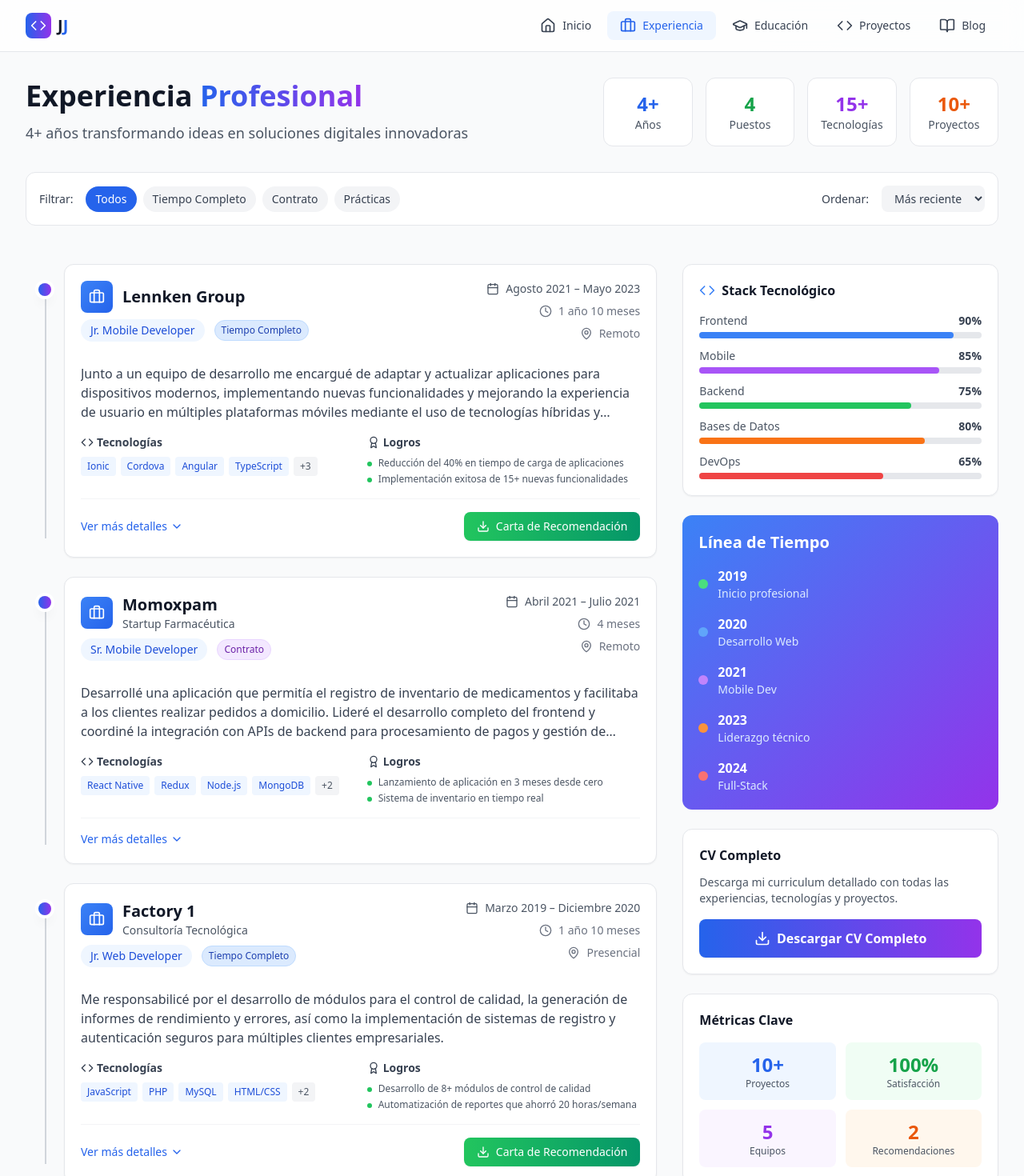
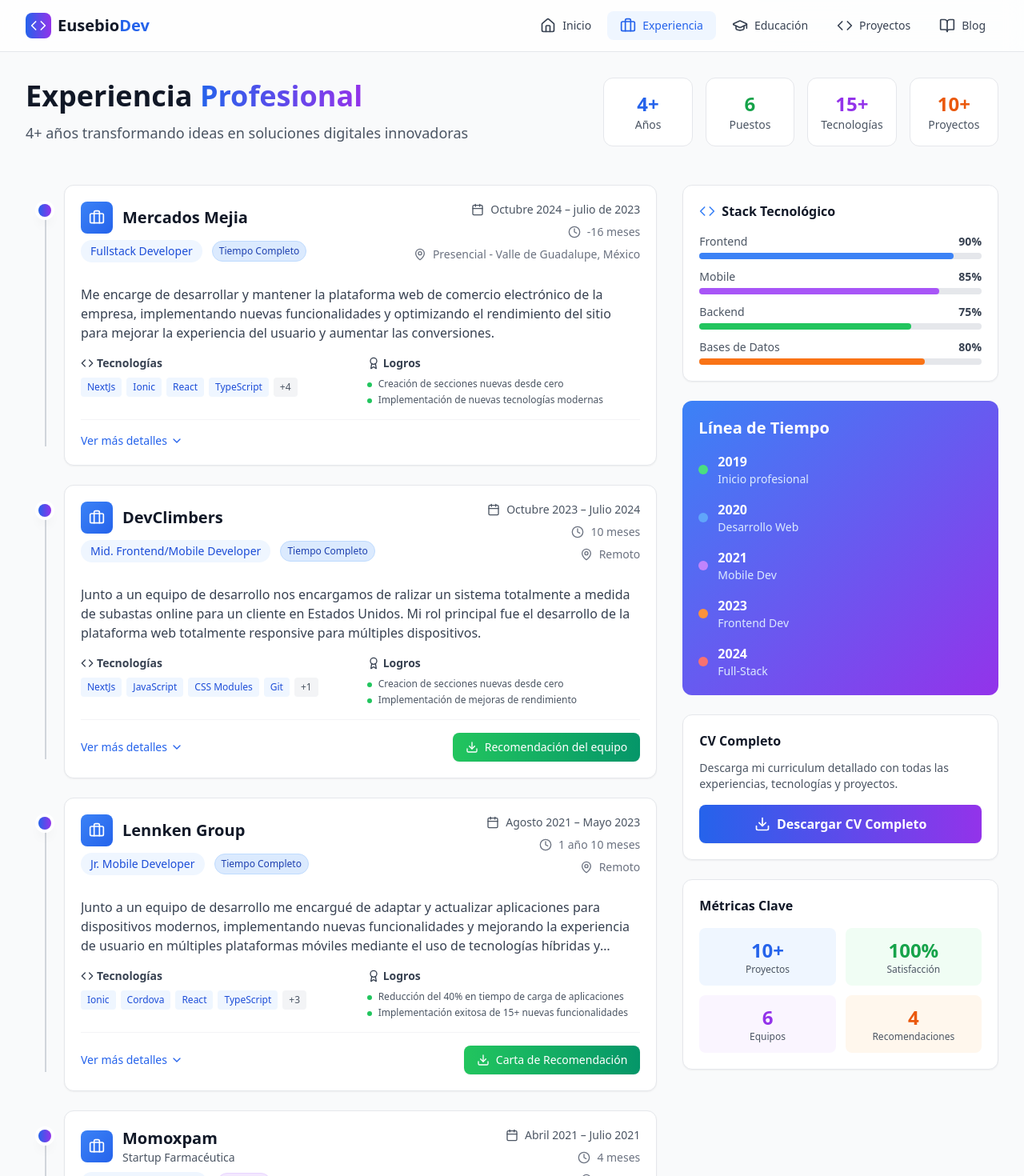
Before and after one commit to AresNative/portafolio, a React (Vite) app: page /experience in a window 1280 px wide. Shown: the top 1470 px of the page at 80% size. Built offline with nearby package versions, Linux system fonts and the light colour scheme.

Commit message:
Actualizar enlaces de redes sociales, corregir años de estudio y experiencia, y mejorar la función de cálculo de experiencia dinámica.

```diff
--- a/src/app.tsx
+++ b/src/app.tsx
@@ -55,11 +55,11 @@ function App() {
                             </p>
                         </div>
                         <div className="flex space-x-4">
-                            <a href="https://github.com/tu-usuario" target="_blank" rel="noopener noreferrer"
+                            <a href="https://github.com/AresNative" target="_blank" rel="noopener noreferrer"
                                 className="text-gray-600 dark:text-gray-400 hover:text-blue-600 dark:hover:text-blue-400">
                                 GitHub
                             </a>
-                            <a href="https://linkedin.com/in/tu-perfil" target="_blank" rel="noopener noreferrer"
+                            <a href="https://linkedin.com/in/juan-josé-eusebi-rodriguez-a6aaa8278/" target="_blank" rel="noopener noreferrer"
                                 className="text-gray-600 dark:text-gray-400 hover:text-blue-600 dark:hover:text-blue-400">
                                 LinkedIn
                             </a>
--- a/src/components/nav/index.tsx
+++ b/src/components/nav/index.tsx
@@ -24,7 +24,7 @@ function Nav() {
                                 <Code className="w-5 h-5 text-white" />
                             </div>
                             <span className="text-xl font-bold text-gray-900 dark:text-white">
-                                J<span className="text-blue-600">J</span>
+                                Eusebio<span className="text-blue-600">Dev</span>
                             </span>
                         </NavLink>
                     </div>
--- a/src/pages/experience/index.tsx
+++ b/src/pages/experience/index.tsx
@@ -1,5 +1,6 @@
 import { useState } from "react";
 import { Download, Calendar, Code, Briefcase, ChevronDown, Award, Clock, MapPin } from "lucide-react";
+import { calculateExperience } from "../home";
 
 interface ExperienceCardProps {
     title: string;
@@ -212,11 +213,11 @@ function Experience() {
                         {/* Stats Summary */}
                         <div className="grid grid-cols-2 md:grid-cols-4 gap-4">
                             <div className="bg-white dark:bg-gray-800 rounded-xl p-4 text-center border border-gray-200 dark:border-gray-700">
-                                <div className="text-2xl font-bold text-blue-600 dark:text-blue-400">{new Date().getFullYear() - 2019}+</div>
+                                <div className="text-2xl font-bold text-blue-600 dark:text-blue-400">{calculateExperience(new Date(2019, 2, 1))}+</div>
                                 <div className="text-sm text-gray-600 dark:text-gray-400">Años</div>
                             </div>
                             <div className="bg-white dark:bg-gray-800 rounded-xl p-4 text-center border border-gray-200 dark:border-gray-700">
-                                <div className="text-2xl font-bold text-green-600 dark:text-green-400">4</div>
+                                <div className="text-2xl font-bold text-green-600 dark:text-green-400">6</div>
                                 <div className="text-sm text-gray-600 dark:text-gray-400">Puestos</div>
                             </div>
                             <div className="bg-white dark:bg-gray-800 rounded-xl p-4 text-center border border-gray-200 dark:border-gray-700">
@@ -230,41 +231,6 @@ function Experience() {
                         </div>
                     </div>
 
-                    {/* Filters & Controls */}
-                    <div className="flex flex-col md:flex-row md:items-center justify-between gap-4 mb-6 p-4 bg-white dark:bg-gray-800 rounded-xl border border-gray-200 dark:border-gray-700">
-                        <div className="flex items-center gap-4">
-                            <span className="text-sm font-medium text-gray-700 dark:text-gray-300">Filtrar:</span>
-                            <div className="flex flex-wrap gap-2">
-                                {['all', 'full-time', 'contract', 'internship'].map((filterType) => (
-                                    <button
-                                        key={filterType}
-                                        onClick={() => setFilter(filterType)}
-                                        className={`px-3 py-1.5 rounded-full text-sm font-medium transition-colors ${filter === filterType
-                                            ? 'bg-blue-600 text-white'
-                                            : 'bg-gray-100 dark:bg-gray-700 text-gray-700 dark:text-gray-300 hover:bg-gray-200 dark:hover:bg-gray-600'
-                                            }`}
-                                    >
-                                        {filterType === 'all' ? 'Todos' :
-                                            filterType === 'full-time' ? 'Tiempo Completo' :
-                                                filterType === 'contract' ? 'Contrato' : 'Prácticas'}
-                                    </button>
-                                ))}
-                            </div>
-                        </div>
-
-                        <div className="flex items-center gap-4">
-                            <span className="text-sm font-medium text-gray-700 dark:text-gray-300">Ordenar:</span>
-                            <select
-                                value={sortBy}
-                                onChange={(e) => setSortBy(e.target.value)}
-                                className="px-3 py-1.5 bg-gray-100 dark:bg-gray-700 text-gray-700 dark:text-gray-300 rounded-lg text-sm font-medium focus:outline-none focus:ring-2 focus:ring-blue-500"
-                            >
-                                <option value="newest">Más reciente</option>
-                                <option value="oldest">Más antiguo</option>
-                                <option value="duration">Duración</option>
-                            </select>
-                        </div>
-                    </div>
                 </div>
 
                 {/* Experience Timeline & Sidebar */}
@@ -272,6 +238,44 @@ function Experience() {
                     {/* Main Timeline */}
                     <div className="lg:w-2/3">
                         <div className="space-y-6">
+                            {/* Mercados Mejia */}
+                            <ExperienceCard
+                                title="Mercados Mejia"
+                                company=""
+                                position="Fullstack Developer"
+                                period={`Octubre 2024 – ${new Date().toLocaleDateString('es-ES', { month: 'long', year: 'numeric' })}`}
+                                duration={`${Math.floor((new Date().getTime() - new Date(2024, 9, 1).getTime()) / (1000 * 60 * 60 * 24 * 30))} meses`}
+                                location="Presencial - Valle de Guadalupe, México"
+                                type="full-time"
+                                description="Me encarge de desarrollar y mantener la plataforma web de comercio electrónico de la empresa, implementando nuevas funcionalidades y optimizando el rendimiento del sitio para mejorar la experiencia del usuario y aumentar las conversiones."
+                                technologies={["NextJs", "Ionic", "React", "TypeScript", "Tailwind CSS", "Git", "Vercel", "Firebase"]}
+                                achievements={[
+                                    "Creación de secciones nuevas desde cero",
+                                    "Implementación de nuevas tecnologías modernas",
+                                    "Secciones ajustadas para el funcionamiento en tiempo real",
+                                ]}
+                            />
+                            {/* DevClimbers */}
+                            <ExperienceCard
+                                title="DevClimbers"
+                                company=""
+                                position="Mid. Frontend/Mobile Developer"
+                                period="Octubre 2023 – Julio 2024"
+                                duration="10 meses"
+                                location="Remoto"
+                                type="full-time"
+                                description="Junto a un equipo de desarrollo nos encargamos de ralizar un sistema totalmente a medida de subastas online para un cliente en Estados Unidos. Mi rol principal fue el desarrollo de la plataforma web totalmente responsive para múltiples dispositivos."
+                                technologies={["NextJs", "JavaScript", "CSS Modules", "Git", "Azure DevOps"]}
+                                achievements={[
+                                    "Creacion de secciones nuevas desde cero",
+                                    "Implementación de mejoras de rendimiento",
+                                    "Implementacion de tecnologías modernas",
+                                    "Secciones ajustadas para el funcionamiento en tiempo real"
+                                ]}
+                                document="Recomendación del equipo"
+                                download="recomendacion_lennkengroup.pdf"
+                                downloadUri="https://www.linkedin.com/in/juan-jos%C3%A9-eusebi-rodriguez-a6aaa8278/"
+                            />
                             {/* Lennken Group */}
                             <ExperienceCard
                                 title="Lennken Group"
@@ -282,12 +286,10 @@ function Experience() {
                                 location="Remoto"
                                 type="full-time"
                                 description="Junto a un equipo de desarrollo me encargué de adaptar y actualizar aplicaciones para dispositivos modernos, implementando nuevas funcionalidades y mejorando la experiencia de usuario en múltiples plataformas móviles mediante el uso de tecnologías híbridas y nativas."
-                                technologies={["Ionic", "Cordova", "Angular", "TypeScript", "Firebase", "Git", "Azure DevOps"]}
+                                technologies={["Ionic", "Cordova", "React", "TypeScript", "Firebase", "Git", "Azure DevOps"]}
                                 achievements={[
                                     "Reducción del 40% en tiempo de carga de aplicaciones",
                                     "Implementación exitosa de 15+ nuevas funcionalidades",
-                                    "Migración de 3 aplicaciones legacy a arquitecturas modernas",
-                                    "Mentoría a 2 desarrolladores junior"
                                 ]}
                                 document="Carta de Recomendación"
                                 download="recomendacion_lennkengroup.pdf"
@@ -304,7 +306,7 @@ function Experience() {
                                 location="Remoto"
                                 type="contract"
                                 description="Desarrollé una aplicación que permitía el registro de inventario de medicamentos y facilitaba a los clientes realizar pedidos a domicilio. Lideré el desarrollo completo del frontend y coordiné la integración con APIs de backend para procesamiento de pagos y gestión de inventario."
-                                technologies={["React Native", "Redux", "Node.js", "MongoDB", "AWS", "Stripe API"]}
+                                technologies={["Ionic", "Redux", "Node.js", "Firebase"]}
                                 achievements={[
                                     "Lanzamiento de aplicación en 3 meses desde cero",
                                     "Sistema de inventario en tiempo real",
@@ -371,7 +373,6 @@ function Experience() {
                                         { skill: 'Mobile', level: 85, color: 'bg-purple-500' },
                                         { skill: 'Backend', level: 75, color: 'bg-green-500' },
                                         { skill: 'Bases de Datos', level: 80, color: 'bg-orange-500' },
-                                        { skill: 'DevOps', level: 65, color: 'bg-red-500' }
                                     ].map((item, index) => (
                                         <div key={index}>
                                             <div className="flex justify-between text-sm mb-1">
@@ -394,7 +395,7 @@ function Experience() {
                                         { year: '2019', label: 'Inicio profesional', color: 'bg-green-400' },
                                         { year: '2020', label: 'Desarrollo Web', color: 'bg-blue-400' },
                                         { year: '2021', label: 'Mobile Dev', color: 'bg-purple-400' },
-                                        { year: '2023', label: 'Liderazgo técnico', color: 'bg-orange-400' },
+                                        { year: '2023', label: 'Frontend Dev', color: 'bg-orange-400' },
                                         { year: '2024', label: 'Full-Stack', color: 'bg-red-400' }
                                     ].map((item, index) => (
                                         <div key={index} className="flex items-center gap-3">
@@ -437,11 +438,11 @@ function Experience() {
                                         <div className="text-xs text-gray-600 dark:text-gray-400">Satisfacción</div>
                                     </div>
                                     <div className="text-center p-3 bg-purple-50 dark:bg-purple-900/20 rounded-lg">
-                                        <div className="text-2xl font-bold text-purple-600 dark:text-purple-400">5</div>
+                                        <div className="text-2xl font-bold text-purple-600 dark:text-purple-400">6</div>
                                         <div className="text-xs text-gray-600 dark:text-gray-400">Equipos</div>
                                     </div>
                                     <div className="text-center p-3 bg-orange-50 dark:bg-orange-900/20 rounded-lg">
-                                        <div className="text-2xl font-bold text-orange-600 dark:text-orange-400">2</div>
+                                        <div className="text-2xl font-bold text-orange-600 dark:text-orange-400">4</div>
                                         <div className="text-xs text-gray-600 dark:text-gray-400">Recomendaciones</div>
                                     </div>
                                 </div>
@@ -467,14 +468,16 @@ function Experience() {
                             { name: 'TypeScript', level: 'Intermedio', color: 'bg-blue-100 dark:bg-blue-900/20 border-blue-200 dark:border-blue-700' },
                             { name: 'Ionic', level: 'Avanzado', color: 'bg-purple-100 dark:bg-purple-900/20 border-purple-200 dark:border-purple-700' },
                             { name: 'Node.js', level: 'Intermedio', color: 'bg-green-100 dark:bg-green-900/20 border-green-200 dark:border-green-700' },
+                            { name: 'NextJs', level: 'Intermedio', color: 'bg-gray-100 dark:bg-gray-900/20 border-gray-200 dark:border-gray-700' },
                             { name: 'Firebase', level: 'Intermedio', color: 'bg-orange-100 dark:bg-orange-900/20 border-orange-200 dark:border-orange-700' },
                             { name: 'MongoDB', level: 'Intermedio', color: 'bg-green-100 dark:bg-green-900/20 border-green-200 dark:border-green-700' },
                             { name: 'PHP', level: 'Intermedio', color: 'bg-purple-100 dark:bg-purple-900/20 border-purple-200 dark:border-purple-700' },
+                            { name: 'C#', level: 'Intermedio', color: 'bg-blue-100 dark:bg-blue-900/20 border-blue-200 dark:border-blue-700' },
                             { name: 'Java', level: 'Intermedio', color: 'bg-red-100 dark:bg-red-900/20 border-red-200 dark:border-red-700' },
-                            { name: 'MySQL', level: 'Avanzado', color: 'bg-blue-100 dark:bg-blue-900/20 border-blue-200 dark:border-blue-700' },
+                            { name: 'JavaScript', level: 'Intermedio', color: 'bg-yellow-100 dark:bg-yellow-900/20 border-yellow-200 dark:border-yellow-700' },
+                            { name: 'SQL', level: 'Avanzado', color: 'bg-blue-100 dark:bg-blue-900/20 border-blue-200 dark:border-blue-700' },
                             { name: 'Git', level: 'Avanzado', color: 'bg-orange-100 dark:bg-orange-900/20 border-orange-200 dark:border-orange-700' },
                             { name: 'AWS', level: 'Básico', color: 'bg-yellow-100 dark:bg-yellow-900/20 border-yellow-200 dark:border-yellow-700' },
-                            { name: 'Docker', level: 'Básico', color: 'bg-blue-100 dark:bg-blue-900/20 border-blue-200 dark:border-blue-700' }
                         ].map((tech, index) => (
                             <div
                                 key={index}
@@ -532,7 +535,7 @@ function Experience() {
                                 <div className="absolute inset-8 rounded-full border-4 border-green-200 dark:border-green-700"></div>
                                 <div className="absolute inset-0 flex items-center justify-center">
                                     <div className="text-center">
-                                        <div className="text-3xl font-bold text-gray-900 dark:text-white">+5</div>
+                                        <div className="text-3xl font-bold text-gray-900 dark:text-white">+{calculateExperience(new Date(2019, 2, 1))}</div>
                                         <div className="text-gray-600 dark:text-gray-400">Años de crecimiento</div>
                                     </div>
                                 </div>
--- a/src/pages/home/index.tsx
+++ b/src/pages/home/index.tsx
@@ -17,7 +17,7 @@ function calculateAge(birthDate: Date): number {
 }
 
 // Función para calcular experiencia dinámica
-function calculateExperience(startDate: Date): number {
+export function calculateExperience(startDate: Date): number {
     const today = new Date();
     let years = today.getFullYear() - startDate.getFullYear();
     const monthDiff = today.getMonth() - startDate.getMonth();
```
Also changed, not shown: src/pages/educacion/index.tsx (+7 -9 lines).
